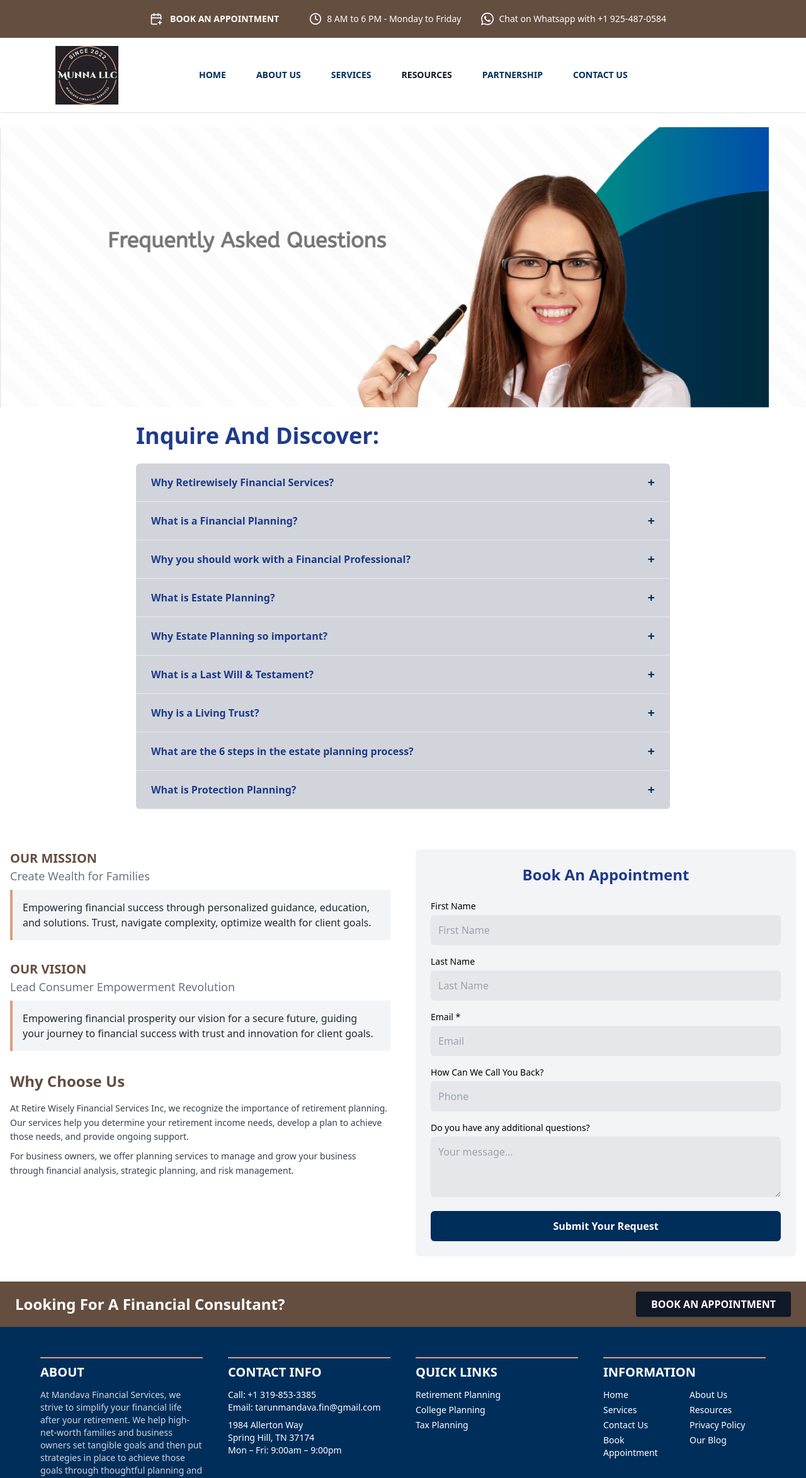
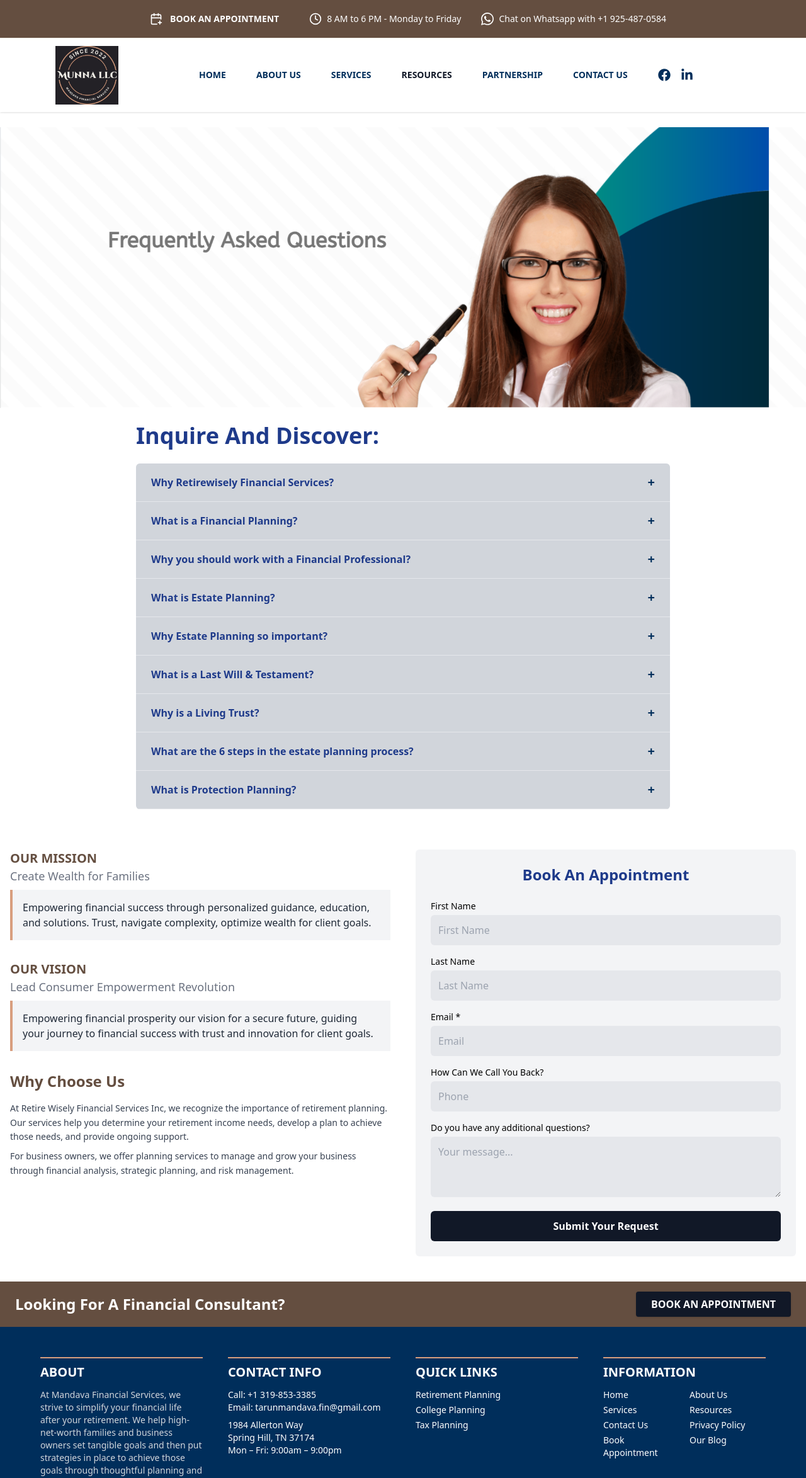
Before and after one commit to nirajsai1/retire_wisely, a React (Create React App) app: page /faq in a window 1280 px wide. Shown: the top 2347 px of the page at 63% size. Built offline with nearby package versions, Linux system fonts and the light colour scheme.

Commit message:
buttons updated

```diff
--- a/src/App.js
+++ b/src/App.js
@@ -145,7 +145,7 @@ const defaultClass = "text-[#002E5B]";
       <Link to="/partnership" className={isActive("/partnership") ? activeClass : defaultClass}>PARTNERSHIP</Link>
       <Link to="/contactus" className={isActive("/contactus") ? activeClass : defaultClass}>CONTACT US</Link>
 
-      <div className="flex gap-4">
+      <div className="flex gap-4 text-[#002E5B]">
 
       <a href="https://www.facebook.com/profile.php?id=61563002765802"><FaFacebook className="w-5 h-5" /></a>
       <a href="https://www.linkedin.com/company/munna-llc-mandava-financial-services/"><FaLinkedinIn className="w-5 h-5" /></a>
--- a/src/js/services/Faq.js
+++ b/src/js/services/Faq.js
@@ -148,7 +148,7 @@ const Faq = () =>
         </div>
         <button
           type="submit"
-          className="w-full bg-[#002E5B] text-white py-3 rounded-md font-semibold hover:bg-blue-800 transition"
+          className="w-full bg-gray-900 text-white py-3 rounded-md font-semibold hover:bg-[#644e40] transition"
         >
           Submit Your Request
         </button>
```
